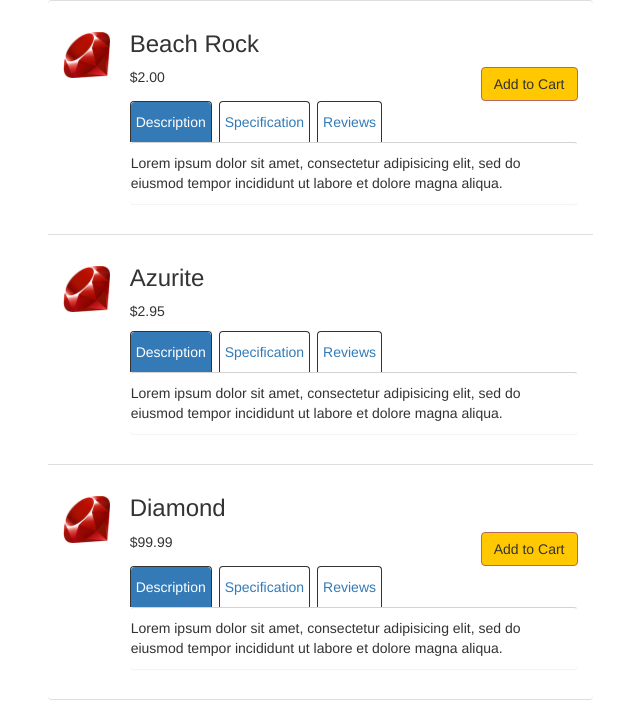
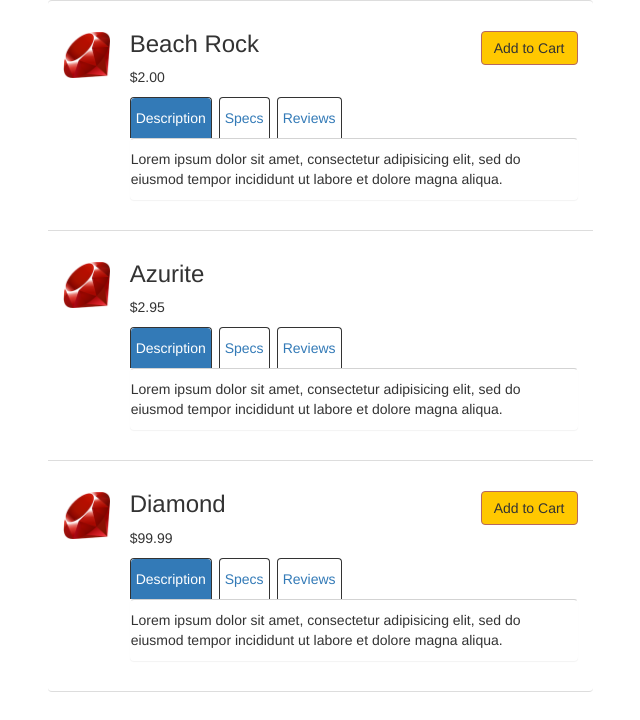
Before and after one commit to awilsongithub/angular_gemstore, a PHP site: page / in a window 1280 px wide. Shown: the part 129-849 px from the top of the page, without its empty margins (320-960 px from the left). After the commit the page ends 821 px from the top, so only its background shows below. Run offline with PHP 8.4, Linux system fonts and the light colour scheme.

Commit message:
created directive with controller for panels. So basically you call the directive and it "directs" the compilation of the template and controller functionality.

```diff
--- a/app.js
+++ b/app.js
@@ -7,19 +7,6 @@
     // controller
     app.controller('StoreController', function(){
         this.products = gems;
-    });
-
-    // panel controller
-    app.controller('PanelController', function(){
-        this.tab = 1;
-        // set the tab
-        this.setTab = function(setTab){
-            this.tab = setTab;
-        };
-        // check if selected
-        this.isSet = function(isSet){
-            return this.tab === isSet;
-        };
     });
 
     // controller to handle review data, form submissions
@@ -42,6 +29,45 @@
         };
     });
 
+    // custom attribute directive for specs
+    app.directive('productSpecs', function(){
+        return {
+            restrict: 'A',
+            templateUrl: 'product-specs.html'
+        };
+    });
+
+    // panel controller (moved into directive)
+    // app.controller('PanelController', function(){
+    //     this.tab = 1;
+    //     this.setTab = function(setTab){
+    //         this.tab = setTab;
+    //     };
+    //     this.isSet = function(isSet){
+    //         return this.tab === isSet;
+    //     };
+    // });
+
+    // productPanels directive
+    app.directive('productPanels', function(){
+        return {
+            restrict: 'E',
+            templateUrl: 'product-panels.html',
+            controller: function(){
+                this.tab = 1;
+                // set the tab
+                this.setTab = function(setTab){
+                    this.tab = setTab;
+                };
+                // check if selected
+                this.isSet = function(isSet){
+                    return this.tab === isSet;
+                };
+            },
+            controllerAs: 'panel'
+        };
+    });
+
 
     // data object
     var gems = [
@@ -51,6 +77,10 @@
             description: 'Lorem ipsum dolor sit amet, consectetur adipisicing elit, sed do eiusmod tempor incididunt ut labore et dolore magna aliqua. ',
             canPurchase: false,
             soldOut: false,
+            shine: 8,
+            faces: 14,
+            rarity: 7,
+            color: "#CCC",
             images: [
                 'images/Ruby_logo.png'
             ],
@@ -71,6 +101,10 @@
             description: 'Lorem ipsum dolor sit amet, consectetur adipisicing elit, sed do eiusmod tempor incididunt ut labore et dolore magna aliqua. ',
             canPurchase: true,
             soldOut: false,
+            shine: 8,
+            faces: 14,
+            rarity: 7,
+            color: "#CCC",
             images: [
                 'images/Ruby_logo.png'
             ],
@@ -91,6 +125,10 @@
             description: 'Lorem ipsum dolor sit amet, consectetur adipisicing elit, sed do eiusmod tempor incididunt ut labore et dolore magna aliqua. ',
             canPurchase: true,
             soldOut: false,
+            shine: 8,
+            faces: 14,
+            rarity: 7,
+            color: "#CCC",
             images: [
                 'images/Ruby_logo.png'
             ],
--- a/index.html
+++ b/index.html
@@ -8,6 +8,7 @@
     ng-class: conditionally applies if call returns true
     ng-click: call controller function to set properties etc.
     cross-origin error: when loading templates: fix by serving files using: python -m SimpleHTTPServer command.
+    directives with templates and controllers: 1.remove html to sep. template.html 2.replace it w custom directive tag referencing the directive. 3.write app.directive on js module including templateUrl, controller (as anonymous function) and controllerAs property with alias name.
 
 -->
 
@@ -50,86 +51,13 @@
             </div>
             <!-- TEXT -->
             <div class="flex-item">
-                <h3>{{product.name}}</h3>
+                <h3 class='pull-left'>{{product.name}}</h3>
                 <button id='add-to-cart-btn' class='pull-right btn' ng-show='product.canPurchase'>Add to Cart</button>
-                <p>{{product.price | currency}}</p>
+                <p id='product-price'>{{product.price | currency}}</p>
 
-                <!-- TAB NAVIGATION -->
-                <section ng-controller='PanelController as panel'>
-                    <ul class='nav nav-pills clear-both'>
-                        <!-- apply active class if tab === x -->
-                        <li ng-class='{active:panel.isSet(1)}'><a class='tabs' href="#" ng-click='panel.setTab(1)'>Description</a></li>
-                        <li ng-class='{active:panel.isSet(2)}'><a class='tabs' href="#" ng-click='panel.setTab(2)'>Specification</a></li>
-                        <li ng-class='{active:panel.isSet(3)}'><a class='tabs' href="#" ng-click='panel.setTab(3)'>Reviews</a></li>
-                    </ul>
+                <!-- PANEL/TAB NAVIGATION -->
+                <product-panels></product-panels>
 
-                    <!-- PRODUCT TABS/PANELS (CONTENT) -->
-                    <!-- show panel if isSet returns T -->
-
-                    <!-- DESCRIPTION PANEL -->
-                    <!-- rendered with a custom elment directive -->
-                    <product-description ng-show='panel.isSet(1)'>
-                    </product-description>
-                    <!-- panel html moved to template... -->
-                    <!-- <div class="panel" ng-show='panel.isSet(1)'>
-                        <p>{{product.description}}</p>
-                    </div> -->
-
-                    <!-- SPECS PANEL -->
-                    <div class="panel" ng-show='panel.isSet(2)'>
-                        <p>{{product.description}}</p>
-                    </div>
-
-                    <!-- REVIEWS PANEL -->
-                    <div class="panel" ng-show='panel.isSet(3)'>
-                        <!-- ACTUAL REVIEWS -->
-                        <blockquote ng-repeat='review in product.reviews'>
-                            <strong>{{review.stars}} Stars</strong>
-                            {{review.body}}
-                            <cite class='clearfix'>- {{review.author}} on {{review.createdOn | date }}</cite>
-                        </blockquote>
-
-                        <!-- BUTTON TO SHOW REVIEW FORM -->
-                        <button id='show-form' name="button" class='btn btn-primary'>Write a Review</button>
-
-                        <!-- REVIEW FORM -->
-                        <!-- submit only if $valid === true -->
-                        <form id='review-form' name='reviewForm' ng-controller='ReviewController as reviewCtrl' ng-submit='reviewForm.$valid && reviewCtrl.addReview(product)' novalidate>
-
-                            <!-- FORM: LIVE PREVIEW -->
-                            <div class="live-preview">
-                                <strong>Live Preview</strong>
-                                <blockquote>
-                                    <strong> {{reviewCtrl.review.stars}} Stars</strong>
-                                    {{reviewCtrl.review.body}}
-                                    <cite class='clearfix'>- {{reviewCtrl.review.author}} on {{reviewCtrl.review.createdOn | date }}</cite>
-                                </blockquote>
-                            </div>
-
-                            <!-- FORM: INPUT ELEMENTS -->
-                            <!-- <h4>Submit a Review</h4> -->
-                            <fieldset class='form-group'>
-                                <select required ng-model='reviewCtrl.review.stars' ng-class='form-control' class='form-control' ng-options='stars for stars in [5,4,3,2,1]' title='Stars'>
-                                    <option value=''>Rate the Product</option>
-                                </select>
-                            </fieldset>
-                            <fieldset class='form-group'>
-                                <textarea  required ng-model='reviewCtrl.review.body' autofocus="" class='form-control' placeholder='Write a few words...' title='Review'></textarea>
-                            </fieldset>
-                            <fieldset class='form-group'>
-                                <input required ng-model='reviewCtrl.review.author' type="email" class='form-control' placeholder='YourEmail@Something.com' title='Email'>
-                            </fieldset>
-                            <fieldset class='form-group'>
-                                <input type="submit" class='btn btn-primary pull-right' value="Submit">
-                                <input id='cancel-review' type="button" class='btn pull-right' value="Cancel">
-                            </fieldset>
-                            <div>Form ready to submit: {{reviewForm.$valid}}</div>
-
-                        </form>
-
-                    </div>
-
-                </section>
             </div>
 
         </li>
--- /dev/null
+++ b/product-panels.html
@@ -0,0 +1,76 @@
+<section >
+    <ul class='nav nav-pills clear-both'>
+        <!-- apply active class if tab === x -->
+        <li ng-class='{active:panel.isSet(1)}'><a class='tabs' href="#" ng-click='panel.setTab(1)'>Description</a></li>
+        <li ng-class='{active:panel.isSet(2)}'><a class='tabs' href="#" ng-click='panel.setTab(2)'>Specs</a></li>
+        <li ng-class='{active:panel.isSet(3)}'><a class='tabs' href="#" ng-click='panel.setTab(3)'>Reviews</a></li>
+    </ul>
+
+    <!-- PRODUCT TABS/PANELS (CONTENT) -->
+    <!-- show panel if isSet returns T -->
+
+    <!-- DESCRIPTION PANEL -->
+    <!-- rendered with a custom elment directive -->
+    <product-description ng-show='panel.isSet(1)'>
+    </product-description>
+    <!-- panel html moved to template... -->
+    <!-- <div class="panel" ng-show='panel.isSet(1)'>
+        <p>{{product.description}}</p>
+    </div> -->
+
+    <!-- SPECS PANEL -->
+    <div product-specs class="panel" ng-show='panel.isSet(2)'>
+        <!-- see directive for content -->
+    </div>
+
+    <!-- REVIEWS PANEL -->
+    <div class="panel" ng-show='panel.isSet(3)'>
+
+        <!-- ACTUAL REVIEWS -->
+        <blockquote ng-repeat='review in product.reviews'>
+            <strong>{{review.stars}} Stars</strong>
+            {{review.body}}
+            <cite class='clearfix'>- {{review.author}} on {{review.createdOn | date }}</cite>
+        </blockquote>
+
+        <!-- BUTTON TO SHOW REVIEW FORM -->
+        <button id='show-form' name="button" class='btn btn-primary'>Write a Review</button>
+
+        <!-- REVIEW FORM -->
+        <!-- submit only if $valid === true -->
+        <form id='review-form' name='reviewForm' ng-controller='ReviewController as reviewCtrl' ng-submit='reviewForm.$valid && reviewCtrl.addReview(product)' novalidate>
+
+            <!-- FORM: LIVE PREVIEW -->
+            <div class="live-preview">
+                <strong>Live Preview</strong>
+                <blockquote>
+                    <strong> {{reviewCtrl.review.stars}} Stars</strong>
+                    {{reviewCtrl.review.body}}
+                    <cite class='clearfix'>- {{reviewCtrl.review.author}} on {{reviewCtrl.review.createdOn | date }}</cite>
+                </blockquote>
+            </div>
+
+            <!-- FORM: INPUT ELEMENTS -->
+            <!-- <h4>Submit a Review</h4> -->
+            <fieldset class='form-group'>
+                <select required ng-model='reviewCtrl.review.stars' ng-class='form-control' class='form-control' ng-options='stars for stars in [5,4,3,2,1]' title='Stars'>
+                    <option value=''>Rate the Product</option>
+                </select>
+            </fieldset>
+            <fieldset class='form-group'>
+                <textarea  required ng-model='reviewCtrl.review.body' autofocus="" class='form-control' placeholder='Write a few words...' title='Review'></textarea>
+            </fieldset>
+            <fieldset class='form-group'>
+                <input required ng-model='reviewCtrl.review.author' type="email" class='form-control' placeholder='YourEmail@Something.com' title='Email'>
+            </fieldset>
+            <fieldset class='form-group'>
+                <input type="submit" class='btn btn-primary pull-right' value="Submit">
+                <input id='cancel-review' type="button" class='btn pull-right' value="Cancel">
+            </fieldset>
+            <div>Form ready to submit: {{reviewForm.$valid}}</div>
+
+        </form>
+
+    </div>
+
+</section>
--- /dev/null
+++ b/product-specs.html
@@ -0,0 +1,19 @@
+<h4>Specs</h4>
+<ul class='list-unstyled'>
+    <li>
+        <strong>Shine</strong>
+        : {{product.shine}}
+    </li>
+    <li>
+        <strong>Faces</strong>
+        : {{product.faces}}
+    </li>
+    <li>
+        <strong>Rarity</strong>
+        : {{product.rarity}}
+    </li>
+    <li>
+        <strong>Color</strong>
+        : {{product.color}}
+    </li>
+</ul>
--- a/styles.css
+++ b/styles.css
@@ -93,6 +93,7 @@ blockquote {
 #add-to-cart-btn {
     background-color: #FFC800;
     border: 1px solid #b56861;
+    margin-top: 20px;
 }
 #add-to-cart-btn:hover {
     background-color: #e5c860;
@@ -120,3 +121,6 @@ nav input {
     border: 1px solid #b56861;
     border-left: 0px;
 }
+#product-price {
+    clear: both;
+}
```
